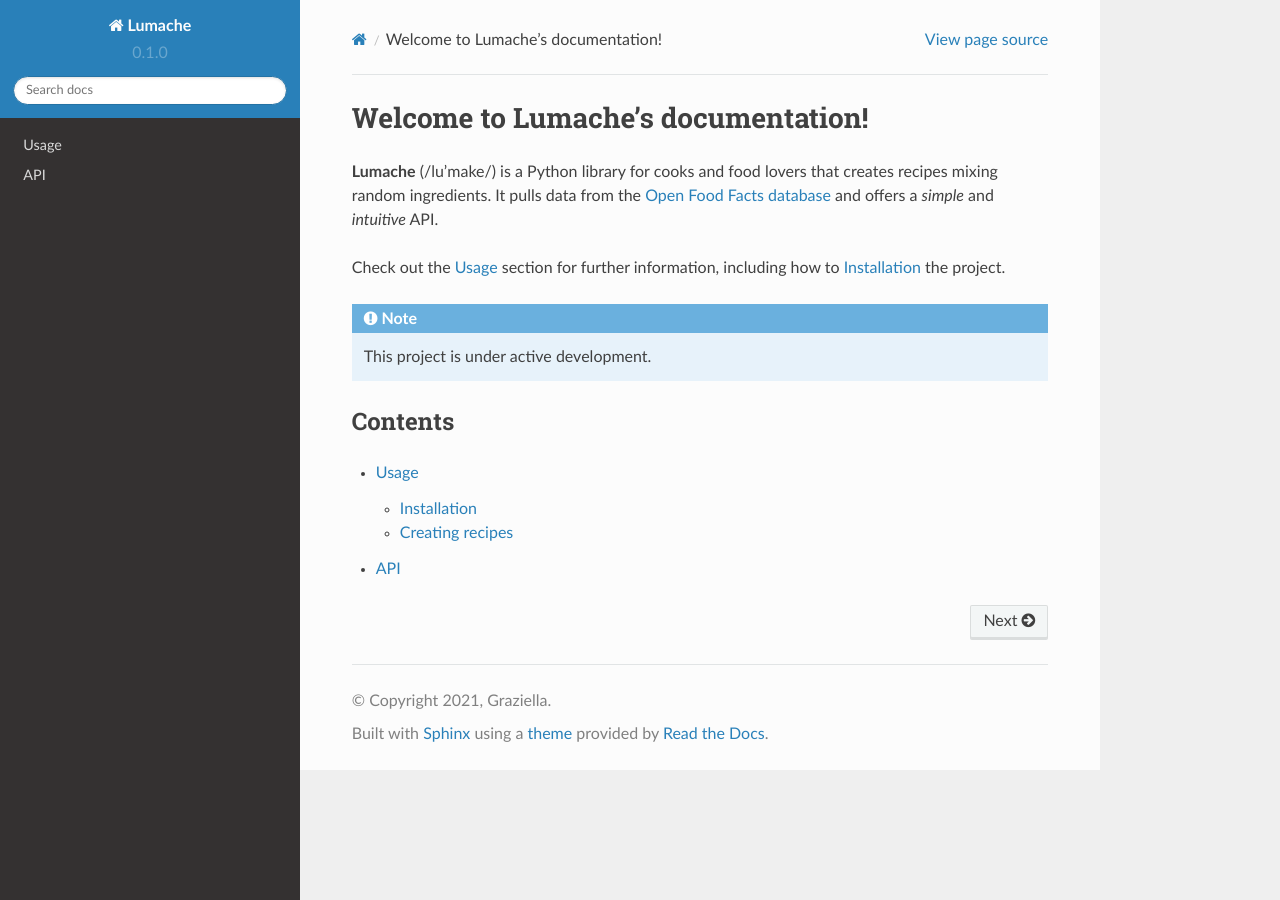
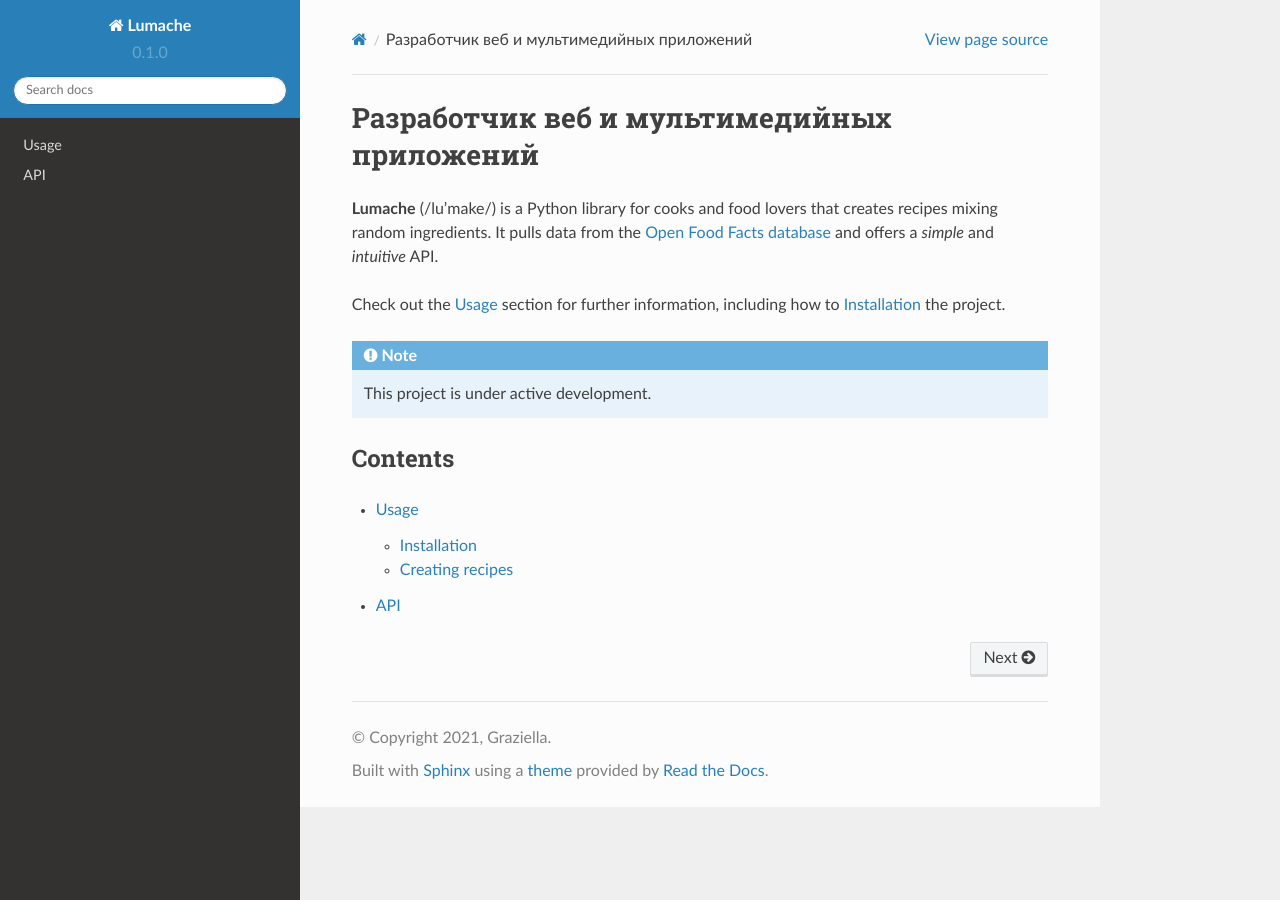
Before and after one commit to LiyaNiTa/Demoexamen-Chempionat-IT, a Sphinx documentation site: the page built from docs/source/index.rst, in a window 1280 px wide. Built offline with Sphinx 7.4.7 and the Read the Docs theme 2.0.0, drawn with Linux system fonts in a browser that asks for light colours.

Commit message:
Update index.rst

```diff
--- a/docs/source/index.rst
+++ b/docs/source/index.rst
@@ -1,4 +1,4 @@
-Welcome to Lumache's documentation!
+Разработчик веб и мультимедийных приложений
 ===================================
 
 **Lumache** (/lu'make/) is a Python library for cooks and food lovers
```
